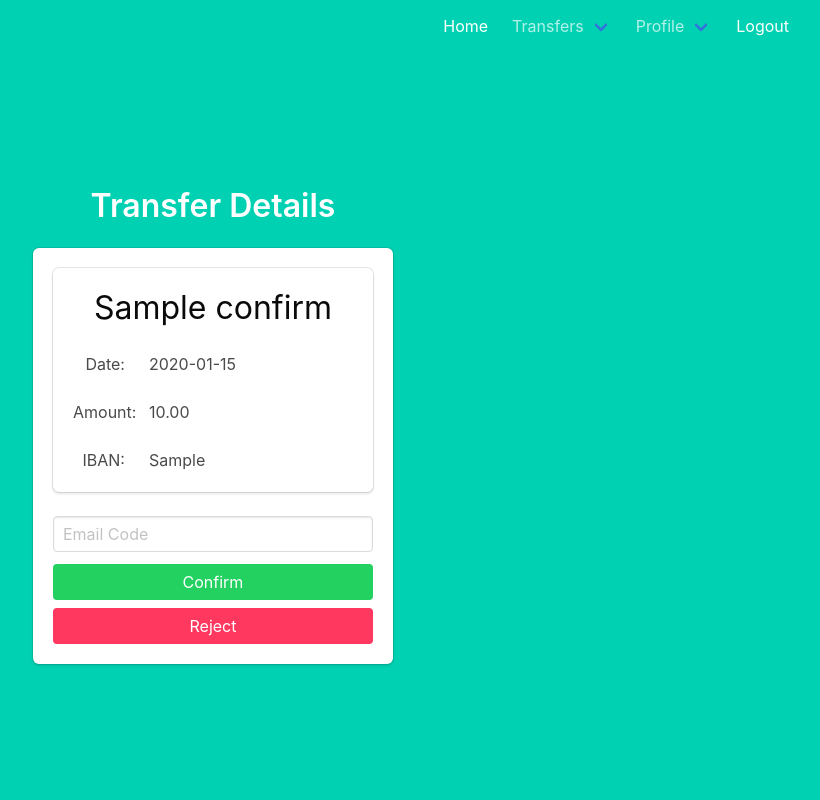
After one commit to Bartosz-lab/wdbk-bank-app, a Flask app: page /transfer/confirm/1 in a window 1280 px wide. The commit adds this page. Shown: the whole page, without its empty margins (427-1247 px from the left). Run offline with Flask 3, Linux system fonts and the light colour scheme; a user stored in the database is signed in; tables that the repository leaves empty hold one stand-in row (values such as "Sample post").

Commit message:
add transfer confirm

```diff
--- a/app/__init__.py
+++ b/app/__init__.py
@@ -1,12 +1,14 @@
 from flask import Flask
 from flask_sqlalchemy import SQLAlchemy
 from flask_login import LoginManager
+from flask_apscheduler import APScheduler
 
 
 # from app import models
 
 # init SQLAlchemy so we can use it later in our models
 db = SQLAlchemy()
+scheduler = APScheduler()
 
 
 def create_app():
@@ -39,4 +41,7 @@ def create_app():
     with app.app_context():
         db.create_all()
 
+    scheduler.init_app(app)
+    scheduler.start()
+
     return app
--- a/app/forms.py
+++ b/app/forms.py
@@ -1,5 +1,12 @@
 from flask_wtf import FlaskForm
-from wtforms import StringField, EmailField, PasswordField, DateField, DecimalField
+from wtforms import (
+    StringField,
+    EmailField,
+    PasswordField,
+    DateField,
+    DecimalField,
+    IntegerField,
+)
 from wtforms import validators as va
 from password_strength import PasswordPolicy
 from datetime import date
@@ -100,3 +107,10 @@ class TransferForm(FlaskForm):
             va.InputRequired(),
         ],
     )
+
+
+class TransferConfirmForm(FlaskForm):
+    code = StringField(
+        "Email",
+        validators=[va.Length(min=6, max=6), va.Regexp("^\d{6}$")],
+    )
--- a/app/templates/changepass.html
+++ b/app/templates/changepass.html
@@ -4,7 +4,7 @@
 <div class="column is-4 is-offset-4">
     <h3 class="title"> Welcome, {{ login }} <br> Change Password</h3>
     <div class="box">
-        <form method="POST" action="/changepass">
+        <form method="POST" action="{{ url_for('auth.changepass') }}">
             {{ form.csrf_token }}
             <div class="field">
                 <div class="control">
--- a/app/templates/login.html
+++ b/app/templates/login.html
@@ -12,7 +12,7 @@
             </div>
         {% endif %}
         {% endwith %}
-        <form method="POST" action="/login">
+        <form method="POST" action="{{ url_for('auth.login') }}">
             <div class="field">
                 <div class="control">
                     <input class="input is-large" type="login" name="login" placeholder="Your Login" autofocus="">
--- a/app/templates/resetpass.html
+++ b/app/templates/resetpass.html
@@ -2,9 +2,9 @@
 
 {% block content %}
 <div class="column is-4 is-offset-4">
-    <h3 class="title"> Welcome, {{ login }} <br> Change Password</h3>
+    <h3 class="title"> Welcome, {{ login }} <br> Reset Password</h3>
     <div class="box">
-        <form method="POST" action="/resetpass">
+        <form method="POST" action="{{ url_for('transfer.resetpass') }}">
             {{ form.csrf_token }}
             <div class="field">
                 <div class="control">
--- a/app/templates/signup.html
+++ b/app/templates/signup.html
@@ -4,7 +4,7 @@
 <div class="column is-4 is-offset-4">
     <h3 class="title">Sign Up</h3>
     <div class="box">
-        <form method="POST" action="/signup">
+        <form method="POST" action="{{ url_for('auth.signup') }}">
             {{ form.csrf_token }}
             <div class="field">
                 <div class="control">
--- /dev/null
+++ b/app/templates/transfer.html
@@ -0,0 +1,13 @@
+<div class="box">
+    <h4 class="subtitle is-3 has-text-black">{{ transfer.title }}</h4>
+    <div class=" columns is-multiline">
+        <div class="column is-one-quarter has-text-right"><p>Date:</p></div>
+        <div class="column is-three-quarters has-text-left"><p>{{ transfer.date }}</p></div>
+
+        <div class="column is-one-quarter has-text-right"><p>Amount:</p></div>
+        <div class="column is-three-quarters has-text-left"><p>{{ transfer.amount }}</p></div>
+
+        <div class="column is-one-quarter has-text-right"><p>IBAN:</p></div>
+        <div class="column is-three-quarters has-text-left"><p>{{ transfer.iban }}</p></div>
+    </div>
+</div>
--- /dev/null
+++ b/app/templates/transfer_confirm.html
@@ -0,0 +1,29 @@
+{% extends "base.html" %}
+
+{% block content %}
+<div class="column is-4 is-offset-4">
+    <h3 class="title">Transfer Details</h3>
+    <div class="box">
+        {% include 'transfer.html' %}
+        <form method="POST">
+            {{ form.csrf_token }}
+            <div class="field">
+                <div class="control ">
+                    {{ form.code(class="input" + (" is-danger" if form.code.errors else  ""), placeholder="Email Code") }}
+                </div>
+                {% if form.code.errors %}
+                <ul>
+                    {% for error in form.code.errors %}
+                        <li class="help is-danger">{{ error }}</li>
+                    {% endfor %}
+                </ul>
+                {% endif %}
+            </div>
+            <div class="buttons is-centered">
+                    <button class="button is-success is-fullwidth" formaction="{{ url_for('transfer.confirm', confirm_id=transfer.id) }}">Confirm</button>
+                <button class="button is-danger is-fullwidth" formaction="{{ url_for('transfer.reject', reject_id=transfer.id) }}">Reject</button>
+            </div>
+        </form>
+    </div>
+</div>
+{% endblock %}
--- a/app/templates/transfer_new.html
+++ b/app/templates/transfer_new.html
@@ -4,7 +4,7 @@
 <div class="column is-4 is-offset-4">
     <h3 class="title">New Transfer</h3>
     <div class="box">
-        <form method="POST" action="/transfer/new">
+        <form method="POST" action="{{ url_for('transfer.new') }}">
             {{ form.csrf_token }}
             <div class="field">
                 <div class="control">
--- a/app/transfer.py
+++ b/app/transfer.py
@@ -2,8 +2,8 @@ from flask import Blueprint, render_template, redirect, url_for, request, flash
 from flask_login import login_required, current_user
 
 
-from .models import Transfer
-from .forms import TransferForm
+from .models import Transfer, TransferToConfirm
+from .forms import TransferForm, TransferConfirmForm
 from . import db
 
 transfer = Blueprint("transfer", __name__, url_prefix="/transfer")
@@ -30,7 +30,7 @@ def one_transfer(transfer_id):
 def new():
     form = TransferForm()
     if form.validate_on_submit():
-        new_transfer = Transfer(
+        transfer = TransferToConfirm(
             title=form.title.data,
             date=form.date.data,
             amount=form.amount.data,
@@ -38,10 +38,53 @@ def new():
             user_id=current_user.id,
         )
 
-        # add the new user to the database
-        db.session.add(new_transfer)
+        db.session.add(transfer)
         db.session.commit()
 
-        return redirect(url_for("transfer.list"))
+        return redirect(url_for("transfer.confirm", confirm_id=transfer.id))
 
     return render_template("transfer_new.html", form=form)
+
+
+@transfer.route("/confirm/<int:confirm_id>", methods=("GET", "POST"))
+@login_required
+def confirm(confirm_id):
+    form = TransferConfirmForm()
+    transfer = TransferToConfirm.query.filter_by(
+        user_id=current_user.id, id=confirm_id
+    ).first()
+
+    if not transfer:
+        return "Forbiden"
+
+    if form.validate_on_submit():
+        confirmed_transfer = Transfer(
+            title=transfer.title,
+            date=transfer.date,
+            amount=transfer.amount,
+            iban=transfer.iban,
+            user_id=current_user.id,
+        )
+
+        db.session.add(confirmed_transfer)
+        db.session.delete(transfer)
+        db.session.commit()
+        return redirect(
+            url_for("transfer.one_transfer", transfer_id=confirmed_transfer.id)
+        )
+
+    return render_template("transfer_confirm.html", transfer=transfer, form=form)
+
+
+@transfer.post("/reject/<int:reject_id>")
+@login_required
+def reject(reject_id):
+    transfer = TransferToConfirm.query.filter_by(
+        user_id=current_user.id, id=reject_id
+    ).first()
+    if not transfer:
+        return "Forbiden"
+
+    db.session.delete(transfer)
+    db.session.commit()
+    return render_template("transfer_reject.html", transfer=transfer)
```
Also changed, not shown: app/models.py (+10 -1 lines), app/templates/transfer_one.html (+1 -13 lines), app/templates/transfer_reject.html (added, +15 -0 lines), requirements.txt (+7 -0 lines).
